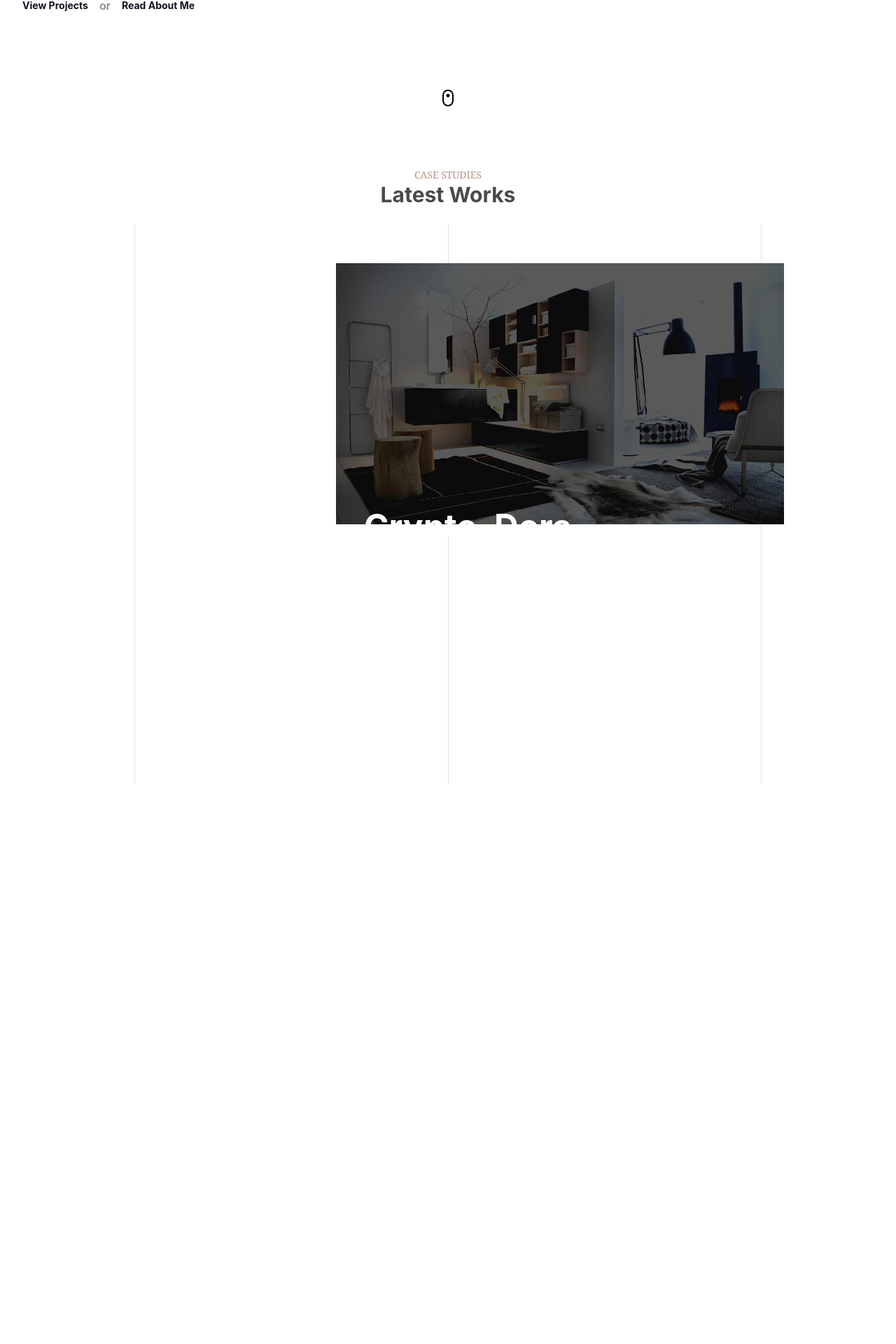
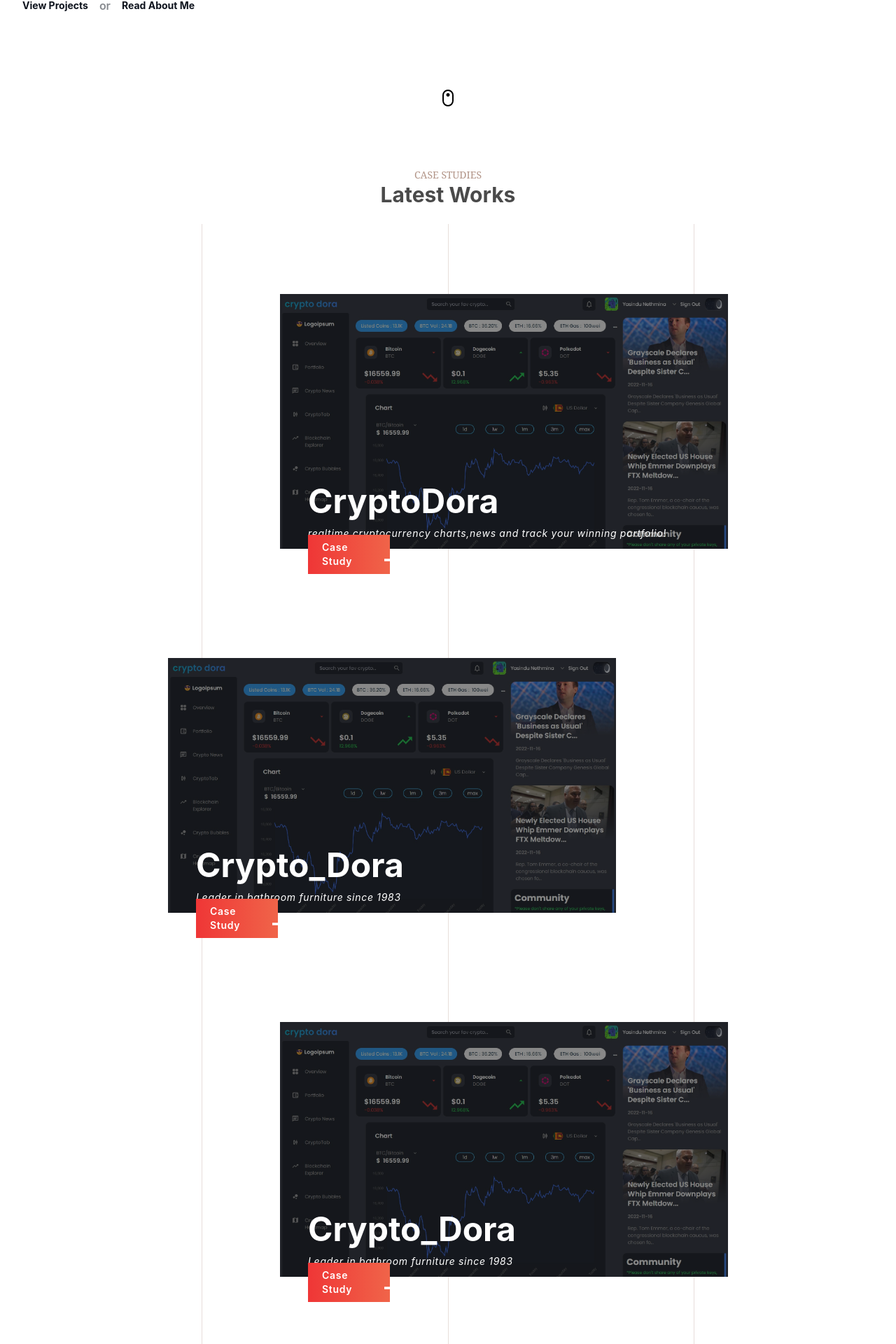
Before and after one commit to VaibhavDabral11/Portfolio-Website, a Next.js app: page / in a window 1280 px wide. Shown: the part 620-2540 px from the top of the page at 70% size. Before the commit the page ends 1804 px from the top, so only its background shows below. Built offline with nearby package versions, Linux system fonts and the light colour scheme.

Commit message:
projects section work finished! selectors added! rightbar unresponsive glitch fix! navbar changes!

```diff
--- /dev/null
+++ b/components/CaseStudies/CaseStudies.css
@@ -0,0 +1,18 @@
+.work1 {
+  position: absolute;
+  top: 130%;
+}
+
+.work2 {
+  position: absolute;
+  top: 195%;
+}
+
+.work3 {
+  position: absolute;
+  top: 260%;
+}
+
+.hr-line {
+  height: 200%;
+}
--- a/components/CaseStudies/CaseStudies.tsx
+++ b/components/CaseStudies/CaseStudies.tsx
@@ -1,40 +1,60 @@
 import { FC } from "react";
 import Project from "./Project";
-import Img1 from "../../images/project-1.jpg";
+import Img1 from "../../images/website-main-dark.jpg";
 
 const LatestWork: FC = () => {
   return (
     <div className="h-screen w-full text-center">
       <div
         style={{ width: "1px" }}
-        className="h-screen m-0 absolute left-48 opacity-30 bg-[#b19386]"
+        className="hr-line h-screen m-0 absolute left-72 opacity-30 bg-[#b19386]"
       ></div>
       <div
         style={{ width: "1px" }}
-        className="h-screen w-1 absolute left-1/2 opacity-30 bg-[#b19386]"
+        className="hr-line w-1 absolute left-1/2 opacity-30 bg-[#b19386]"
       ></div>
       <div
         style={{ width: "1px" }}
-        className="w-1 h-screen absolute right-48 opacity-30 bg-[#b19386]"
+        className="w-1 hr-line absolute right-72 opacity-30 bg-[#b19386]"
       ></div>
 
       <hr className="rotate-90 absolute bottom-40 z-40" />
       <div>
-        <h4 className="font-serif text-sm bottom-20 relative text-[#b19386]">
+        <h4 className="font-serif case-studies-text text-sm bottom-20 relative text-[#b19386]">
           CASE STUDIES
         </h4>
-        <h1 className="text-3xl bottom-20 relative text-[#4a4a4a] font-bold">
+        <h1 className="text-3xl latest-works-text bottom-20 relative text-[#4a4a4a] font-bold">
           Latest Works
         </h1>
       </div>
 
       {/* Works */}
-      <div className="w-1/2 h-1/2 flex absolute right-40">
+      <div className="w-1/2 h-1/2 flex work1 absolute right-60">
+        <Project
+          title="CryptoDora"
+          description="realtime cryptocurrency charts,news and track your winning portfolio!"
+          img={Img1}
+          number={1}
+          link="dffg"
+        />
+      </div>
+
+      <div className="w-1/2 h-1/2 work2 flex absolute left-60">
         <Project
           title="Crypto_Dora"
           description="Leader in bathroom furniture since 1983"
           img={Img1}
-          number={1}
+          number={2}
+          link="dffg"
+        />
+      </div>
+
+      <div className="w-1/2 h-1/2 work3 flex absolute right-60">
+        <Project
+          title="Crypto_Dora"
+          description="Leader in bathroom furniture since 1983"
+          img={Img1}
+          number={3}
           link="dffg"
         />
       </div>
--- a/components/CaseStudies/Project.css
+++ b/components/CaseStudies/Project.css
@@ -1,45 +1,77 @@
 .img-section {
-  background: #222;
-  transition: box-shadow 2s;
   box-shadow: inset -50rem 0 0 0 #111;
-}
-
-img {
-  filter: contrast(200%);
-  transition: filter 2s;
-  opacity: 0.3;
+  transition: 1s;
 }
 
 .img-section:hover {
-  box-shadow: inset 50rem 0 0 0 #1d2c4a;
-  transition: box-shadow 2s;
+  background: #111;
+  box-shadow: inset 20rem 0 0 0 #111;
+  transition: 1s;
+}
+
+.img-cover {
+  transition: 2s;
+  opacity: 0.5;
 }
 
 .number-text {
-  background: transparent;
+  z-index: 100;
   opacity: 0;
+  transition: 0.5s;
+}
+
+.project-text {
+  transition: 1s;
+}
+
+.button-icon {
+  transition: 1s;
+}
+
+.project-description {
+  transition: 1s;
+}
+
+.work-section:hover .number-text {
+  opacity: 1;
+  transition: 2s;
+}
+
+.work-section:hover .button-text {
+  scale: 110%;
+}
+
+.button-text {
+  background: linear-gradient(270deg, #f06449, #ef3636);
+  padding: 0.5rem 1.25rem;
+  width: 7.3rem;
+  transition: 1s;
+}
+
+.button-text:hover {
+  box-shadow: inset 20rem 0 0 0 #213777;
+  transition: 1s;
+}
+
+.button-section:hover .button-icon {
+  transform: translateX(0.45rem);
   transition: 1s;
 }
 
 .work-section:hover .project-text {
-  background: transparent;
-  opacity: 1;
-  transform: translateY(-1rem);
-  transition: 0.5s;
-  color: white;
+  scale: 110%;
 }
 
-.work-section:hover .number-text {
-  background: #fff;
-  color: transparent;
-  background-clip: text;
-  visibility: visible;
-  display: block;
-  transition: 2s;
+.project-description {
+  transition: 1s;
 }
 
-img:hover {
-  filter: contrast(200%);
-  transition: all 2s;
-  opacity: 0.5;
+.work-section:hover .project-description {
+  transform: translateY(0.2rem);
+  transition: 1s;
 }
+
+.button-section:hover {
+  box-shadow: inset 20rem 0 0 0 #111;
+  transition: box-shadow 1s;
+}
--- a/components/CaseStudies/Project.tsx
+++ b/components/CaseStudies/Project.tsx
@@ -1,5 +1,6 @@
 import { FC } from "react";
 import Image from "next/image";
+import TrendingFlatIcon from "@mui/icons-material/TrendingFlat";
 
 export interface Props {
   title: string;
@@ -12,18 +13,28 @@ export interface Props {
 const Project: FC<Props> = ({ title, description, img, number, link }) => {
   return (
     <div className="w-full h-full work-section cursor-pointer">
-      <h1 className="project-text number-text text-8xl absolute top-6 right-0 z-40 w-40 font-black text-white">
+      <div className="fhfggfgh">
+        <h1 className="project-text number-text text-8xl absolute top-6 right-0 w-40 font-black text-white">
           0{number}
         </h1>
-      <h1 className="project-text text-5xl absolute bottom-0 z-40 left-10 w-40 font-bold text-white">
+        <h1 className="project-text text-5xl text-left absolute bottom-20  z-10 left-10 w-40 font-bold text-white">
           {title}
         </h1>
-      <p className="project-text text-sm italic tracking-wider absolute text-left -bottom-7 left-10 z-40 w-full font-normal text-white">
+        <p className="project-description text-sm italic tracking-wider absolute  z-10 text-left bottom-12 left-10 w-full font-normal text-white">
           {description}
         </p>
+        <div className="button-section bg-blue-500">
+          <button className="button-text text-sm tracking-wider z-10 absolute text-left bottom-0 left-10 w-full font-semibold text-white">
+            Case Study
+          </button>
+          <div className="text-sm button-icon absolute bottom-0 left-36 z-20 font-semibold text-white">
+            <TrendingFlatIcon style={{ fontSize: "40px" }} />
+          </div>
+        </div>
+      </div>
 
       <div className="img-section cursor-pointer">
-        <Image src={img} className="" alt="project-img" />
+        <Image src={img} className="img-cover" alt="project-img" />
       </div>
     </div>
   );
--- a/components/Navbar/Navbar.css
+++ b/components/Navbar/Navbar.css
@@ -17,3 +17,13 @@
   background-size: 100% 3px;
   background-position: 0 100%;
 }
+
+.navbar-name {
+  transition: 1s;
+}
+
+.navbar-home:hover .navbar-name {
+  color: #878a8f;
+  scale: 104%;
+  transition: 1s;
+}
--- a/components/Navbar/Navbar.tsx
+++ b/components/Navbar/Navbar.tsx
@@ -5,9 +5,11 @@ const Navbar: FC = () => {
     <>
       <div className="justify-around mt-6 w-full flex">
         <div className="hover:text-gray-400 items-center flex bg-clip-text text-center">
-          <div>
-            <h2 className="text-black font-bold text-2xl">Yasindu Nethmina</h2>
-            <h4 className=" text-gray-800 tracking-wider font-semibold text-sm">
+          <div className="cursor-pointer  navbar-home">
+            <h2 className="text-black navbar-name font-bold text-2xl">
+              Yasindu Nethmina
+            </h2>
+            <h4 className=" text-gray-800 navbar-name tracking-wider font-semibold text-sm">
               Frontend Web & Mobile Developer
             </h4>
           </div>
--- a/components/RightBar/Rightbar.tsx
+++ b/components/RightBar/Rightbar.tsx
@@ -5,24 +5,24 @@ import GitHubIcon from "@mui/icons-material/GitHub";
 
 const Rightbar: FC = () => {
   return (
-    <div className="absolute h-screen w-full top-12 flex justify-end items-center">
+    <div className="fixed top-1/2 right-0 z-40 flex justify-end items-center">
       <div>
         <div>
           <LinkedInIcon
             style={{ fontSize: "2.5rem" }}
-            className="text-[#4c4f65] relative bottom-10 right-8 z-40 hover:text-black"
+            className="text-[#4c4f65] cursor-pointer relative bottom-10 right-8 z-40 hover:text-black"
           />
         </div>
         <div>
           <TwitterIcon
             style={{ fontSize: "2.5rem" }}
-            className="text-[#4c4f65] my-2 relative  right-8 z-40 bottom-10 hover:text-black"
+            className="text-[#4c4f65] my-2 relative  cursor-pointer right-8 z-40 bottom-10 hover:text-black"
           />
         </div>
         <div>
           <GitHubIcon
             style={{ fontSize: "2.5rem" }}
-            className="text-[#4c4f65] relative  right-8 z-40 bottom-10 hover:text-black"
+            className="text-[#4c4f65] relative  cursor-pointer right-8 z-40 bottom-10 hover:text-black"
           />
         </div>
       </div>
--- a/pages/_app.tsx
+++ b/pages/_app.tsx
@@ -1,6 +1,7 @@
 import "../styles/globals.css";
 import "../components/Navbar/Navbar.css";
 import "../components/CaseStudies/Project.css";
+import "../components/CaseStudies/CaseStudies.css";
 import "../components/CaseStudies/Project";
 import type { AppProps } from "next/app";
 
--- a/pages/index.tsx
+++ b/pages/index.tsx
@@ -16,24 +16,26 @@ export default function Home() {
         <main className={styles.main}>
           <div className="flex items-center h-screen relative bottom-10 w-full">
             <div className="w-7/12 relative">
-              <h4 className="text-[#878a8f] mb-4 tracking-widest leading-4">
+              <h4 className="text-[#878a8f] name-text mb-4 tracking-widest leading-4">
                 YASINDU NETHMINA
               </h4>
-              <h1 className="font-extrabold mb-4 text-[#0f141e] text-6xl">
-                Website and user <br /> interface designer
+              <h1 className="title-text font-extrabold mb-4 text-[#0f141e] text-6xl">
+                Interactive frontend
+                <br />
+                Web developer
               </h1>
-              <h6 className="font-semibold mb-4 text-[#878a8f]">
+              <h6 className="bio-text font-semibold mb-4 text-[#878a8f]">
                 Over the past 9 years, as an art director and designer, I’ve
                 worked with big companies and up-and-coming startups to
                 successfully help them reach their full potential and attract
                 new customers.
               </h6>
               <div className="flex items-center">
-                <button className="font-bold text-sm hover:underline decoration-2 transition-all hover:-translate-y-1 hover:scale-105 ease-in-out duration-300 underline-offset-4 decoration-[#0f141e] text-[#0f141e]">
+                <button className="font-bold text-sm hover:underline decoration-2 transition-all hover:-translate-y-1 hover:scale-105 ease-in-out duration-500 underline-offset-4 decoration-[#0f141e] text-[#0f141e]">
                   View Projects
                 </button>
                 <h6 className="font-semibold text-[#878a8f] mx-4">or</h6>
-                <button className="font-bold text-sm hover:underline decoration-2 transition-all hover:-translate-y-1 hover:scale-105 ease-in-out duration-300 underline-offset-4 decoration-[#0f141e] text-[#0f141e]">
+                <button className="font-bold text-sm hover:underline decoration-2 transition-all hover:-translate-y-1 hover:scale-105 ease-in-out duration-500 underline-offset-4 decoration-[#0f141e] text-[#0f141e]">
                   Read About Me
                 </button>
               </div>
--- a/styles/globals.css
+++ b/styles/globals.css
@@ -28,3 +28,30 @@ a {
     background: black;
   }
 }
+
+/* Selections */
+
+.name-text::selection {
+  background: #878a8f;
+  color: #fff;
+}
+
+.title-text::selection {
+  background: #878a8f;
+  color: #fff;
+}
+
+.bio-text::selection {
+  background: #878a8f;
+  color: #fff;
+}
+
+.case-studies-text::selection {
+  background: #111;
+  color: #fff;
+}
+
+.latest-works-text::selection {
+  background: #111;
+  color: #fff;
+}
```
Also changed, not shown: images/project-1.jpg (deleted), images/website-main-dark.jpg (added). Lines whose indentation alone changed are shown as unchanged.
